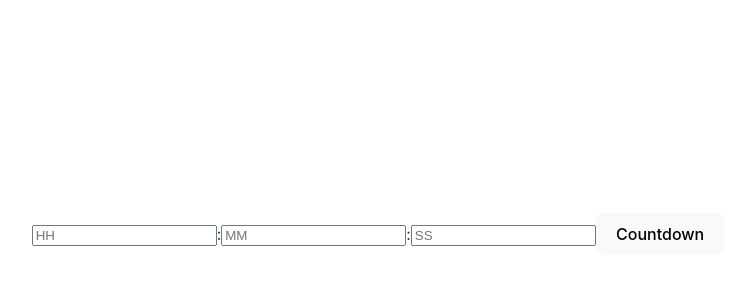
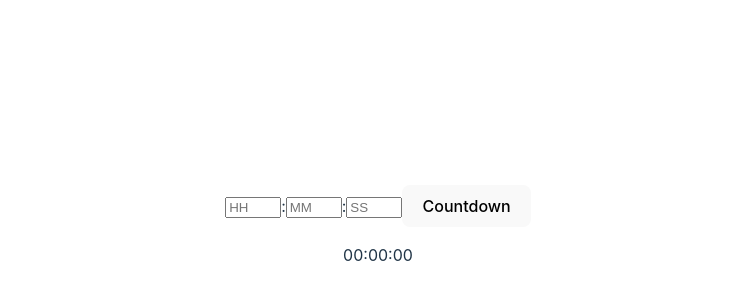
Before and after one commit to bigsaigon333/simple-stopwatch, a React (Vite) app: page / in a window 1280 px wide. Shown: the part 166-466 px from the top of the page, without its empty margins (262-996 px from the left). Built offline with nearby package versions, Linux system fonts and the light colour scheme.

Commit message:
feat: countdown 버튼을 클릭하면 1초씩 감소(카운트다운)한다

```diff
--- a/src/Form.tsx
+++ b/src/Form.tsx
@@ -5,37 +5,61 @@
   const [minutes, setMinutes] = useState(0);
   const [seconds, setSeconds] = useState(0);
 
+  const [totalSeconds, setTotalSeconds] = useState(0);
+
   return (
     <form
       className="App"
       onSubmit={(e) => {
         e.preventDefault();
+
+        // TODO: validate hours, minutes, seconds
+
+        setTotalSeconds((hours * 60 + minutes) * 60 + seconds);
+
+        const timeId = setInterval(() => {
+          setTotalSeconds((prev) => {
+            if (prev === 0) {
+              clearInterval(timeId);
+              return 0;
+            }
+
+            return prev - 1;
+          });
+        }, 1_000);
       }}
     >
       <input
         type="number"
-        ref={(ref) => ref && (ref.value = "")}
+        ref={(ref) => ref && ref.value === "0" && (ref.value = "")}
         value={removeStartingZero(hours)}
         onChange={(e) => setHours(e.target.valueAsNumber || 0)}
         placeholder="HH"
+        min="0"
+        max="24"
       />
       <span>:</span>
       <input
         type="number"
-        ref={(ref) => ref && (ref.value = "")}
+        ref={(ref) => ref && ref.value === "0" && (ref.value = "")}
         value={removeStartingZero(minutes)}
         onChange={(e) => setMinutes(e.target.valueAsNumber || 0)}
         placeholder="MM"
+        min="0"
+        max="60"
       />
       <span>:</span>
       <input
         type="number"
-        ref={(ref) => ref && (ref.value = "")}
+        ref={(ref) => ref && ref.value === "0" && (ref.value = "")}
         value={removeStartingZero(seconds)}
         onChange={(e) => setSeconds(e.target.valueAsNumber || 0)}
         placeholder="SS"
+        min="0"
+        max="60"
       />
       <button type="submit">Countdown</button>
+      <p>{toTimeString(totalSeconds)}</p>
     </form>
   );
 }
@@ -43,3 +67,15 @@
 function removeStartingZero(num: number): string {
   return num.toString().replace(/^(0+)[^0]/, "");
 }
+
+function toTimeString(time: number): string {
+  const seconds = time % 60;
+  time = Math.floor(time / 60);
+  const minutes = time % 60;
+  const hours = Math.floor(time / 60);
+
+  return [hours, minutes, seconds]
+    .map((num) => num.toString())
+    .map((str) => str.padStart(2, "0"))
+    .join(":");
+}
```
